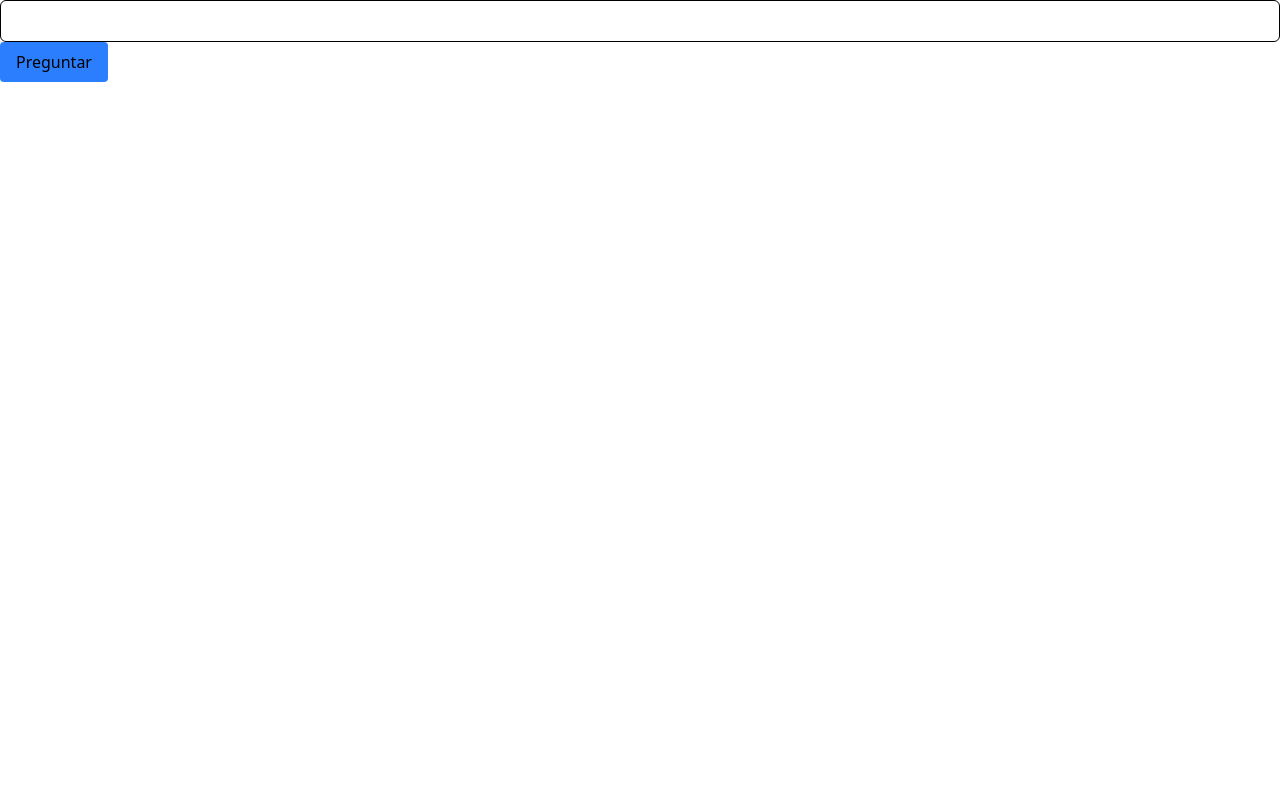
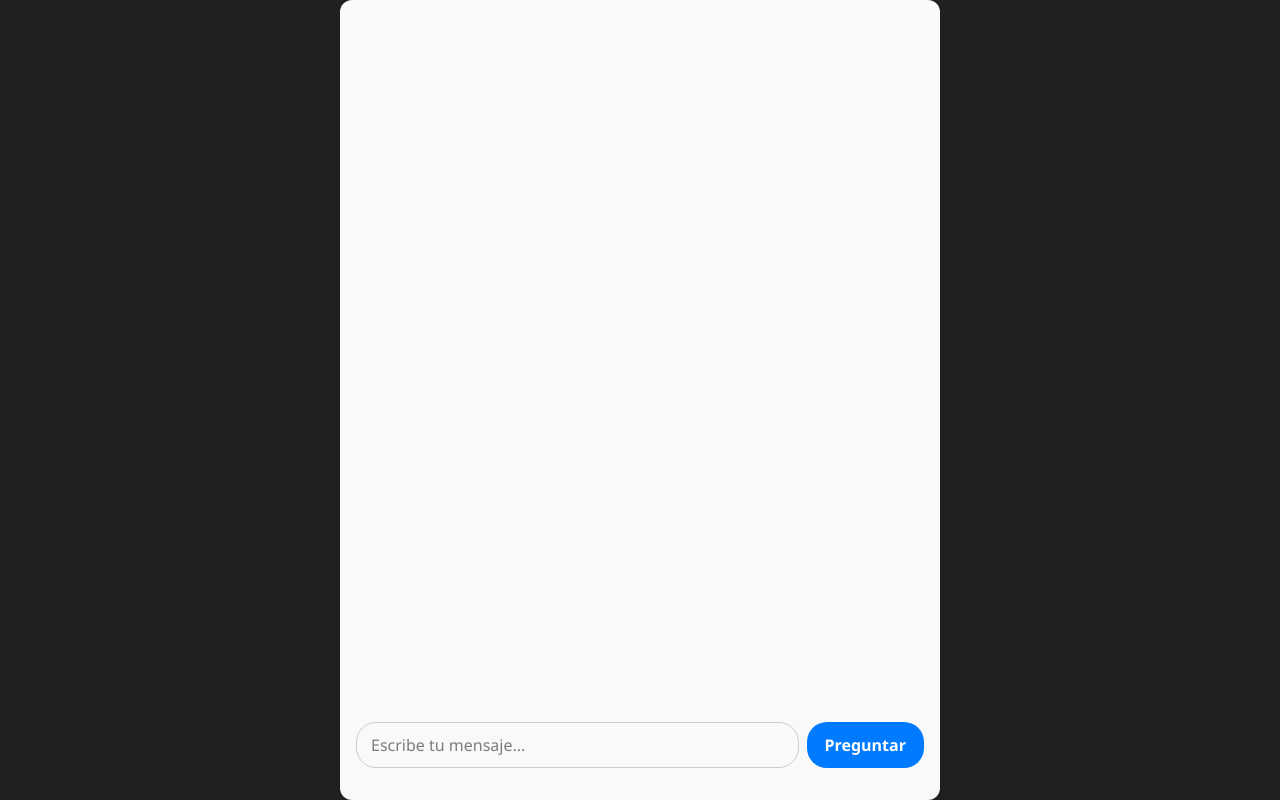
Before and after one commit to MirandaAd/web-d-react-avanzado, a React (Vite) app: page / in a window 1280 px wide. Built offline with nearby package versions, Linux system fonts and the light colour scheme.

Commit message:
Estilización de ChatBot

```diff
--- /dev/null
+++ b/src/ChatBot.css
@@ -0,0 +1,80 @@
+body {
+  background-color: #212121;
+}
+
+.chat-container {
+  display: flex;
+  flex-direction: column;
+  justify-content: flex-end;
+  max-width: 600px;
+  min-height: 100vh;
+  margin: 0 auto;
+  padding: 16px;
+  background-color: #f9f9f9;
+  border-radius: 12px;
+  box-shadow: 0 4px 10px rgba(0, 0, 0, 0.1);
+  font-family: 'Segoe UI', sans-serif;
+}
+
+form {
+  display: flex;
+  gap: 8px;
+  margin-bottom: 16px;
+}
+
+input[type='text'] {
+  flex: 1;
+  padding: 10px 14px;
+  border-radius: 20px;
+  border: 1px solid #ccc;
+  outline: none;
+}
+
+button {
+  padding: 10px 18px;
+  border: none;
+  border-radius: 20px;
+  background-color: #007bff;
+  color: white;
+  font-weight: bold;
+  cursor: pointer;
+  transition: background-color 0.3s ease;
+}
+
+button:hover {
+  background-color: #0056b3;
+}
+
+.chat-messages {
+  display: flex;
+  flex-direction: column;
+  gap: 10px;
+  max-height: 400px;
+  overflow-y: auto;
+}
+
+.message {
+  max-width: 80%;
+  padding: 10px 14px;
+  border-radius: 16px;
+  font-size: 0.95rem;
+  line-height: 1.4;
+}
+
+.message.bot {
+  align-self: flex-start;
+  background-color: #e1f0ff;
+  border-top-left-radius: 0;
+}
+
+.message.user {
+  align-self: flex-end;
+  background-color: #dcf8c6;
+  border-top-right-radius: 0;
+}
+
+.loading {
+  font-style: italic;
+  color: #555;
+  text-align: center;
+}
--- a/src/components/ChatBot.jsx
+++ b/src/components/ChatBot.jsx
@@ -4,6 +4,7 @@ import { yupResolver } from '@hookform/resolvers/yup'
 import { useContext } from 'react'
 import { ChatContext } from '../context/ChatContext'
 import { useOllama } from '../hooks/useOllama'
+import '../ChatBot.css'
 
 const schema = yup.object({
   userInput: yup
@@ -46,31 +47,28 @@ export const ChatBot = () => {
   }
 
   return (
-    <>
+    <div className='chat-container'>
+
+      <div className='chat-messages'>
+        {state.messages.map((msg, index) => (
+          <div
+            key={index}
+            className={`message ${msg.from === 'user' ? 'user' : 'bot'}`}
+          >
+            {msg.text}
+          </div>
+        ))}
+        {state.loading && <p className='loading'>Generando respuesta 🚀</p>}
+      </div>
       <form onSubmit={handleSubmit(handlePregunta)}>
         <input
           type='text'
           {...register('userInput')}
-          className='w-full px-4 py-2 border rounded-md focus:outline-none focus:ring-2 focus:ring-blue-500'
+          placeholder='Escribe tu mensaje...'
         />
-        {errors.userInput && <p>{errors.userInput.message}</p>}
-        <button
-          className='className={`w-full px-4 py-2 rounded trasnsition cursor-pointer bg-blue-500 hover:bg-blue-600`}'
-        >Preguntar
-        </button>
+        <button type='submit'>Preguntar</button>
       </form>
-      {/* <div>
-        <p>{loading ? 'Cargando...' : response}</p>
-      </div> */}
-      <div>
-        {state.messages.map((message, index) => (
-          <p key={index}>
-            <strong>{message.from === 'user' ? 'Tú: ' : 'Llama2: '}</strong>
-            {message.text}
-          </p>
-        ))}
-        {state.loading && <p>Generando respuesta...</p>}
-      </div>
-    </>
+      {errors.userInput && <p>{errors.userInput.message}</p>}
+    </div>
   )
 }
```
